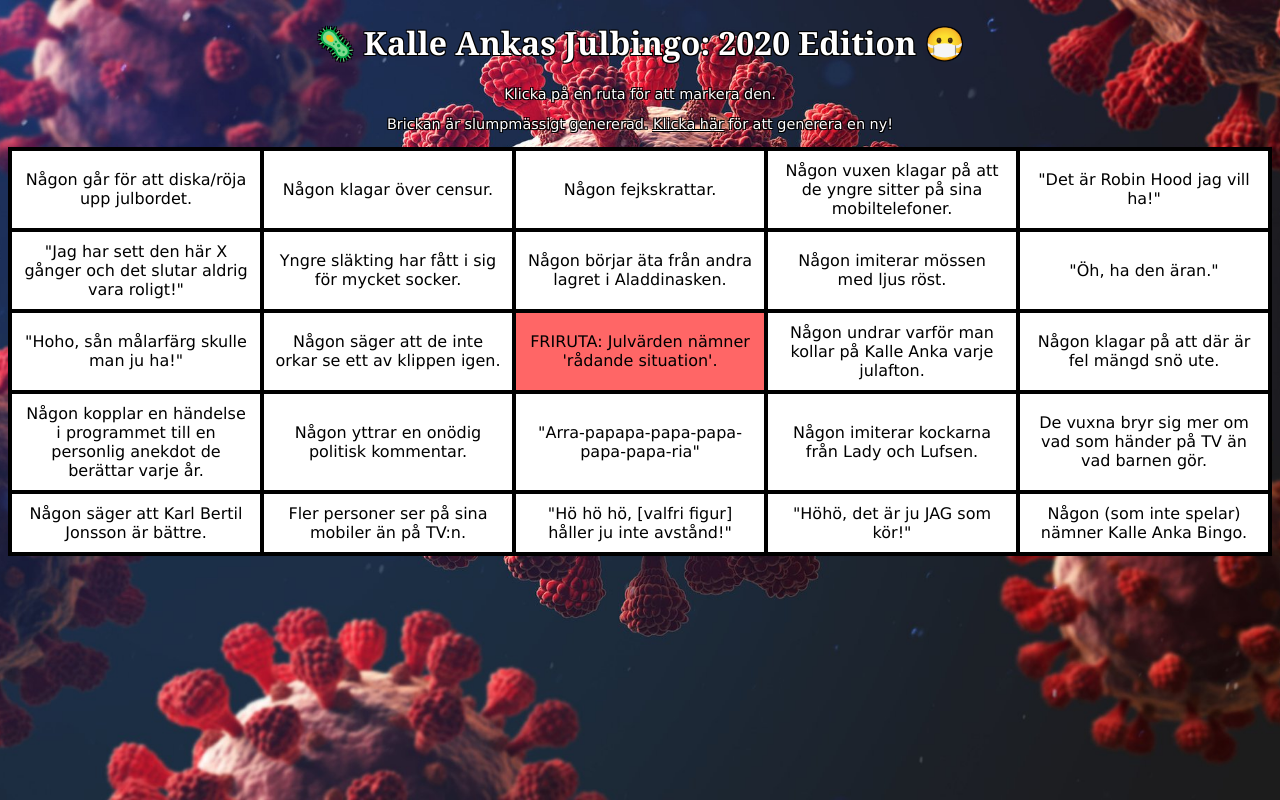
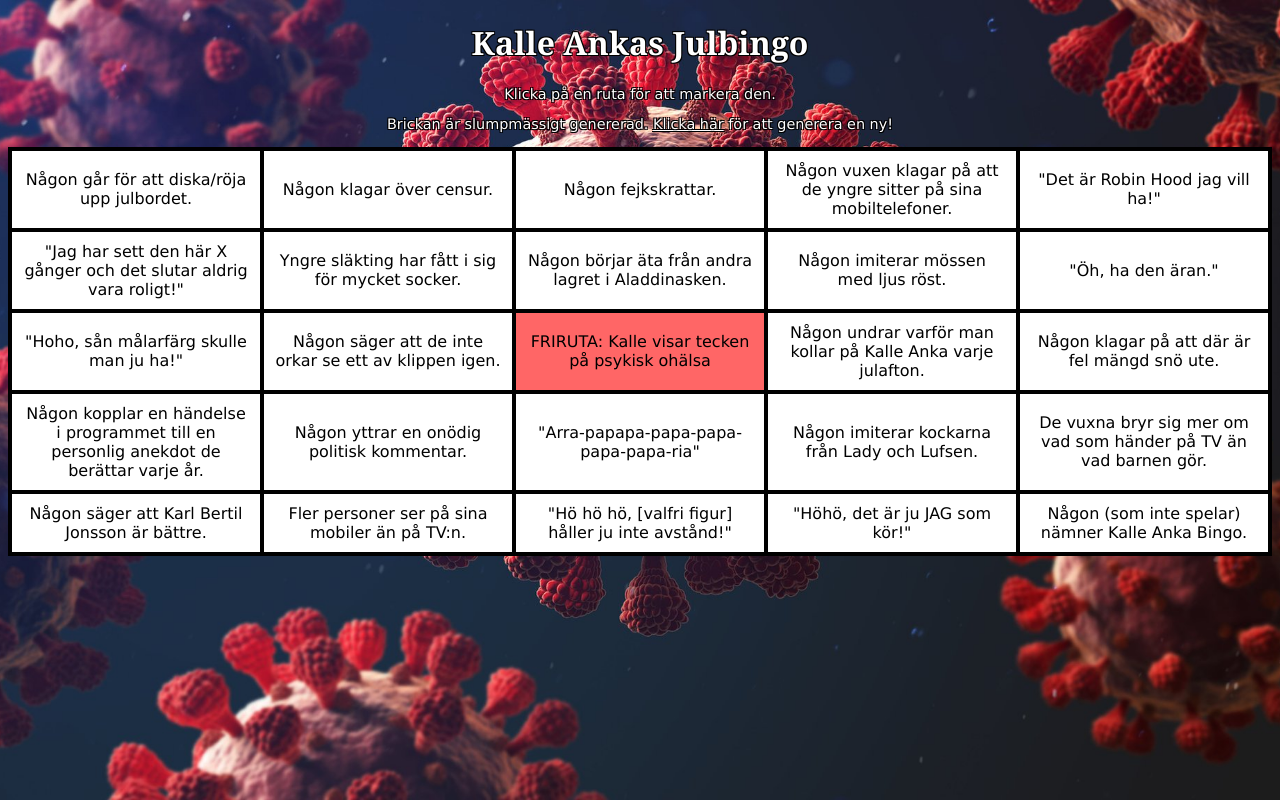
Before and after one commit to kalleankabingo/kalleankabingo.github.io, a plain HTML site: page index.html in a window 1280 px wide. Drawn offline with Linux system fonts and the light colour scheme.

Commit message:
Update index.html

```diff
--- a/index.html
+++ b/index.html
@@ -20,6 +20,66 @@
 
 	<title>Kalle Anka Bingo</title>
 	<!-- <link rel="stylesheet" href="kalle.css"> -->
+
+
+	<!-- anim -->
+	<!-- // <script language='JavaScript' type='text/JavaScript'> -->
+	 	<!--
+	// 	function reset1(){
+	// 	clearTimeout(my_time);
+	// 	document.getElementById('i1').style.left= "500px";
+	// 	document.getElementById('i1').style.top= "100px";
+	// 	document.getElementById("msg").innerHTML="";
+
+	// 	}
+
+
+
+	// 	function move_img(str) {
+
+	// 	var x=document.getElementById('i1').offsetTop;
+	// 	x= x +100;
+	// 	document.getElementById('i1').style.top= x + "px";
+
+	// 	}
+
+	// 	function disp(){
+	// 	var step=1; // Change this step value
+	// 	//alert("Hello");
+	// 	var y=document.getElementById('i1').offsetTop;
+	// 	var x=document.getElementById('i1').offsetLeft;
+	// 	if(y < 600 ){y= y +step;
+	// 	document.getElementById('i1').style.top= y + "px"; // vertical movment
+	// 	}else{
+	// 	if(x < 800){x= x +step;
+	// 	document.getElementById('i1').style.left= x + "px"; // horizontal movment
+	// 	}
+	// 	}
+	// 	//////////////////////
+
+	// 	}
+
+	// 	function timer(){
+	// 	disp();
+	// 	var y=document.getElementById('i1').offsetTop;
+	// 	var x=document.getElementById('i1').offsetLeft;
+	// 	document.getElementById("msg").innerHTML="X: " + x  + " Y : " + y
+	// 	my_time=setTimeout('timer()',10);
+	// 	}
+
+
+
+
+
+		//-->
+	<!-- </script> -->
+	<!-- end anim -->
+
+
+
+
+
+
 	<script src="kalle.js"></script>
 	<meta name="viewport" content="height=800, width=560" />
 
@@ -105,11 +165,18 @@
 
 </head>
 <body>
+	<!-- anim -->
+		<!-- <img src="anim.jpg" id='i1' style="position:absolute; left: 0; bottom: 0;"> -->
+		<!-- <br><br><br><br> -->
+		<!-- <input type=button onClick=timer() value='Start'> -->
 
-<!-- <div style="background-image: url('bg_pic.jpg');"> -->
+		<!-- <input type=button onClick=reset1() value='Reset'> -->
+		<!-- <div id='msg'></div> -->
+	<!-- end anim -->
 
 
-<h1 align="center"; style="color:white;">🦠 Kalle Ankas Julbingo: 2020 Edition 😷</h1>
+
+<h1 align="center"; style="color:white;">Kalle Ankas Julbingo</h1>
 
 <p style="font-size:90%; color:white;" align="center";>Klicka på en ruta för att markera den.</p>
 <p style="font-size:90%; color:white;" align="center";>Brickan är slumpmässigt genererad. <a href="script11.html" id="reload">Klicka här</a> för att generera en ny!</p>
@@ -132,8 +199,8 @@
 	<tr>
 		<td id="square2">&nbsp;</td>
 		<td id="square7">&nbsp;</td>
-		<!-- <td id="free">FRIRUTA: Kalle visar tecken på psykisk ohälsa</td> -->
-		<td id="free">FRIRUTA: Julvärden nämner 'rådande situation'.</td>
+		<td id="free">FRIRUTA: Kalle visar tecken på psykisk ohälsa</td>
+		<!--<td id="free">FRIRUTA: Julvärden nämner 'rådande situation'.</td> -->
 		<td id="square16">&nbsp;</td>
 		<td id="square21">&nbsp;</td>
 	</tr>
```
